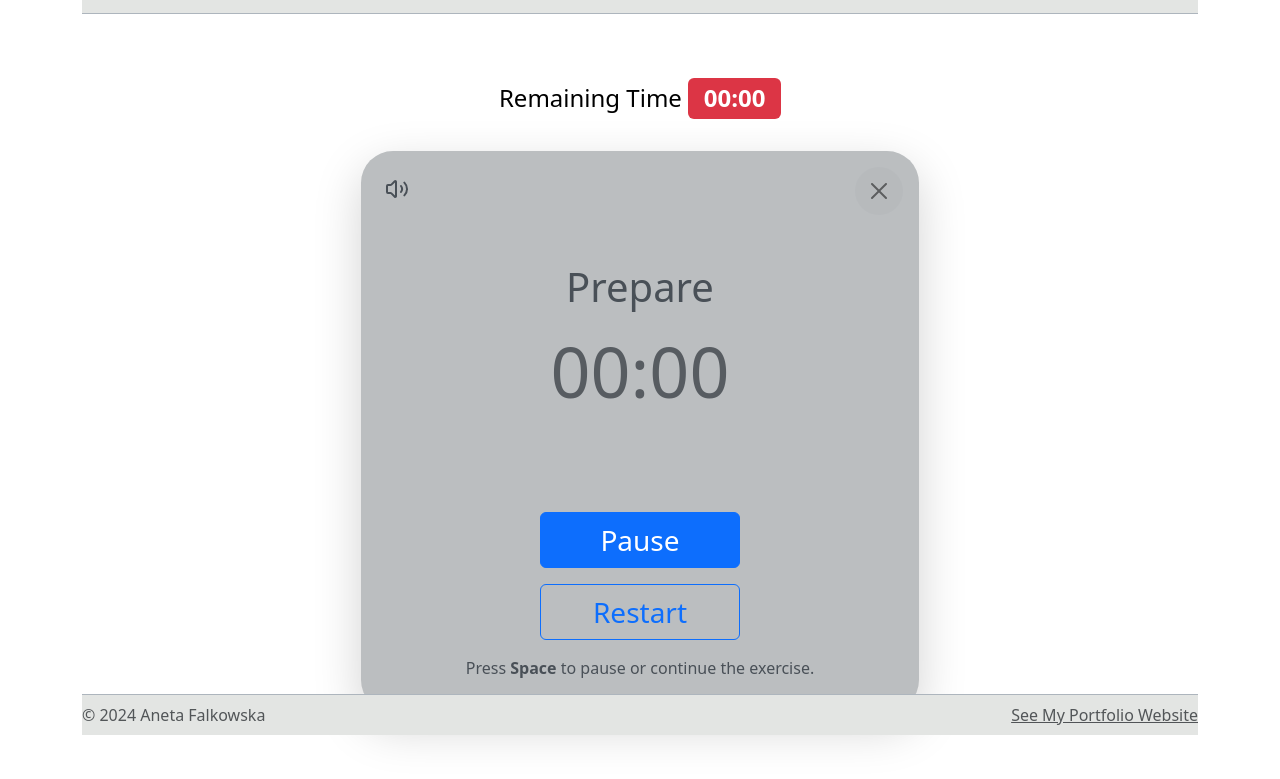
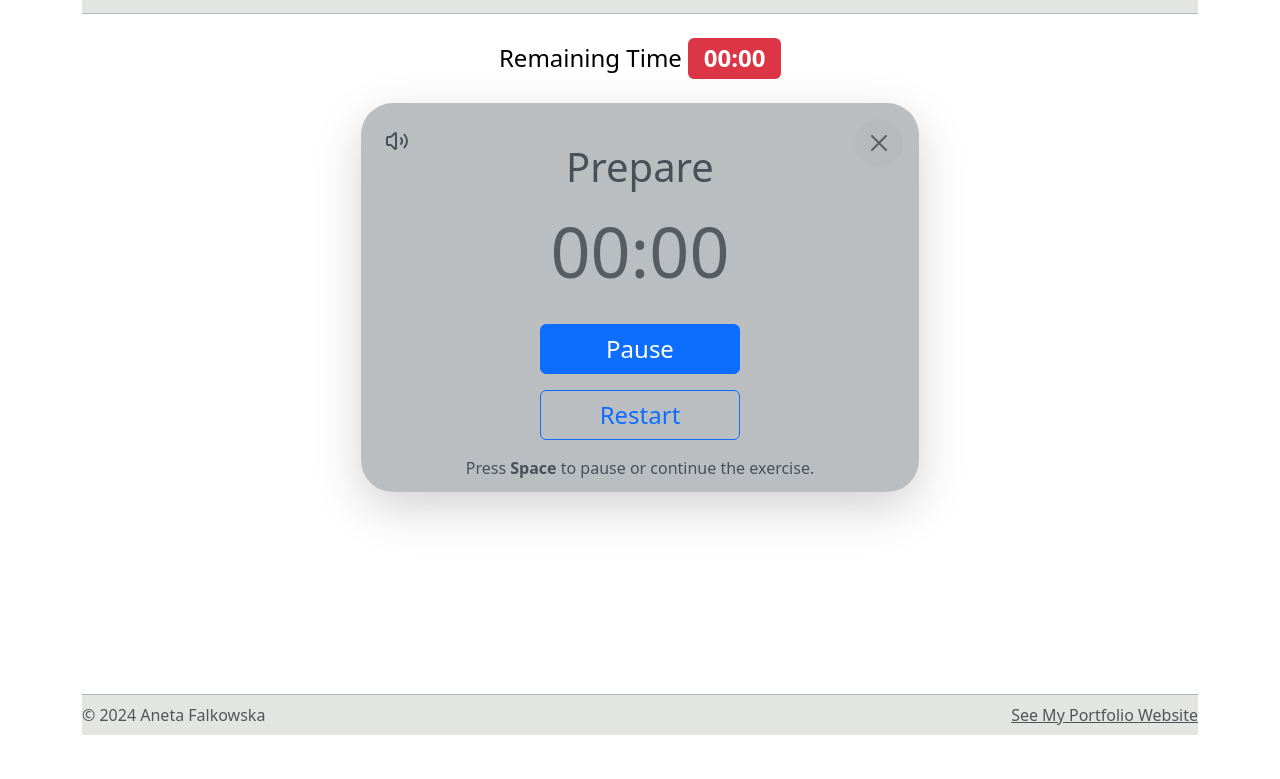
Before and after one commit to AnetaFalkowska/Interval-Timer-App, a website with bundled scripts: page exercise.html in a window 1280 px wide. Shown: the part 65-844 px from the top of the page. After the commit the page ends 800 px from the top, so only its background shows below. Built offline with nearby package versions, Linux system fonts and the light colour scheme.

Commit message:
style:format code

```diff
--- a/exercise.html
+++ b/exercise.html
@@ -15,7 +15,7 @@
   <body>
     <div class="container">
       <header
-        class="sticky-top d-flex flex-wrap justify-content-center py-3 mb-3 mb-sm-5 border-bottom border-dark-subtle header"
+        class="sticky-top d-flex flex-wrap justify-content-center py-3 mb-3 mb-sm-4 border-bottom border-dark-subtle header"
       >
         <a
           href="../index.html"
@@ -46,8 +46,7 @@
         </ul>
       </header>
       <div class="main pb-5">
-        <div class="mb-4 text-body-emphasis">
-          <h3 class="text-center mb-3 js-exercise-name"></h3>
+        <div class="mb-3 text-body-emphasis">
           <h4>
             Remaining Time
             <span class="badge bg-danger js-remaining-time fs-4">00:00</span>
@@ -55,7 +54,7 @@
         </div>
 
         <div
-          class="col-md-6 position-relative bg-card shadow-lg rounded-5 text-center text-muted p-3 js-card mb-4">
+          class="col-md-6 position-relative bg-card shadow-lg rounded-5 text-center text-muted p-5 p-sm-4 pb-sm-1 js-card mb-4">
           <button
             type="button"
             class="text-dark-emphasis position-absolute top-0 start-0 p-3 m-2 bg-transparent border-0 hover: rounded-pill js-mute"
@@ -68,25 +67,25 @@
             class="position-absolute top-0 end-0 p-3 m-3 btn-close bg-secondary bg-opacity-10 rounded-pill js-close"
             aria-label="Close"
           ></button>
-          <h1 class="text-dark-emphasis mt-2 mt-sm-5 pt-5 js-phase-name">
+          <h1 class="fs-1 text-dark-emphasis mt-2 pt-2 js-phase-name">
             Prepare
           </h1>
-          <p class="timer mx-auto pb-3 mb-2 mb-sm-4 js-phase-duration">00:00</p>
+          <p class="timer mx-auto pb-2 mb-1 js-phase-duration">00:00</p>
           <div class="d-inline-flex flex-column mx-auto justify-content-center exercise-actions">
             <button
-              class="btn btn-primary fs-3 px-5 mb-3 mt-2 mt-sm-5 js-stop-countdown"
+              class="btn btn-primary fs-4 px-5 mb-3 mt-2 js-stop-countdown"
               type="button"
             >
               Pause
             </button>
             <button
-              class="btn btn-outline-primary fs-3 px-5 js-restart-countdown"
+              class="btn btn-outline-primary fs-4 px-5 js-restart-countdown"
               type="button"
             >
               Restart
             </button>
           </div>
-          <p class="d-none d-sm-block mt-3 text-dark-emphasis fs-6">
+          <p class="d-none d-sm-block mt-3 mb-2 text-dark-emphasis fs-6">
             Press <strong>Space</strong> to pause or continue the exercise.
           </p>
         </div>
--- a/scripts/exercise.js
+++ b/scripts/exercise.js
@@ -81,7 +81,7 @@ function playPhaseSound(title) {
 function updateDisplay(title, durationInSeconds) {
   const colorClass = colorClasses[title] || "";
   card.className =
-    "shadow-lg col-md-6 position-relative p-5 text-center text-muted rounded-5 align-items-center js-card mb-4 " + colorClass;
+    "shadow-lg col-md-6 position-relative p-5 p-sm-4 pb-sm-1 text-center text-muted rounded-5 align-items-center js-card mb-4 " + colorClass;
   phaseName.innerHTML = title;
   remainingTimeFlag.innerHTML = convertToTimeString(remainingTotalTime);
   phaseDuration.innerHTML = convertToTimeString(durationInSeconds);
```
Also changed, not shown: index.html (+2 -2 lines), userExercises.html (+1 -1 lines).
